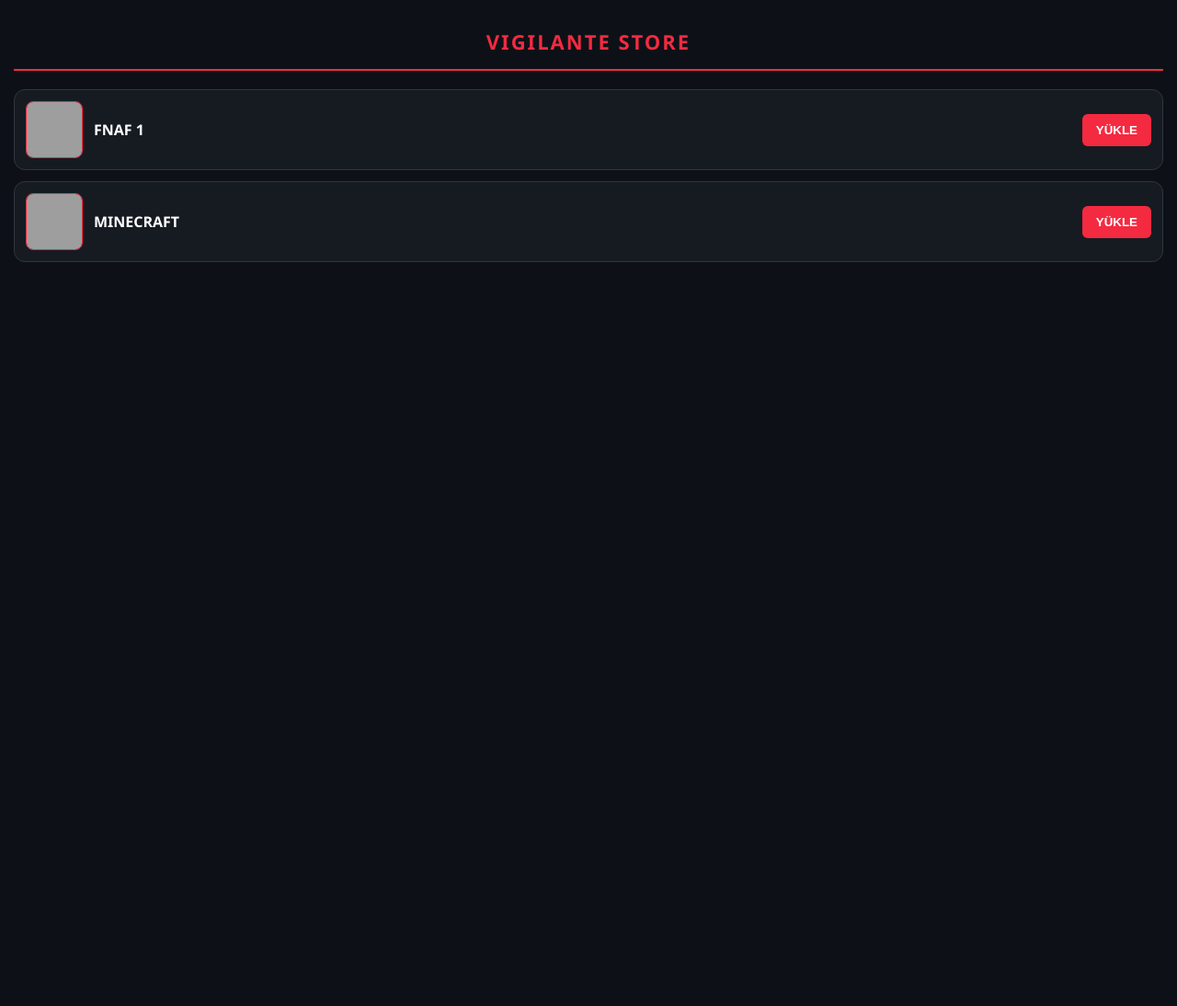
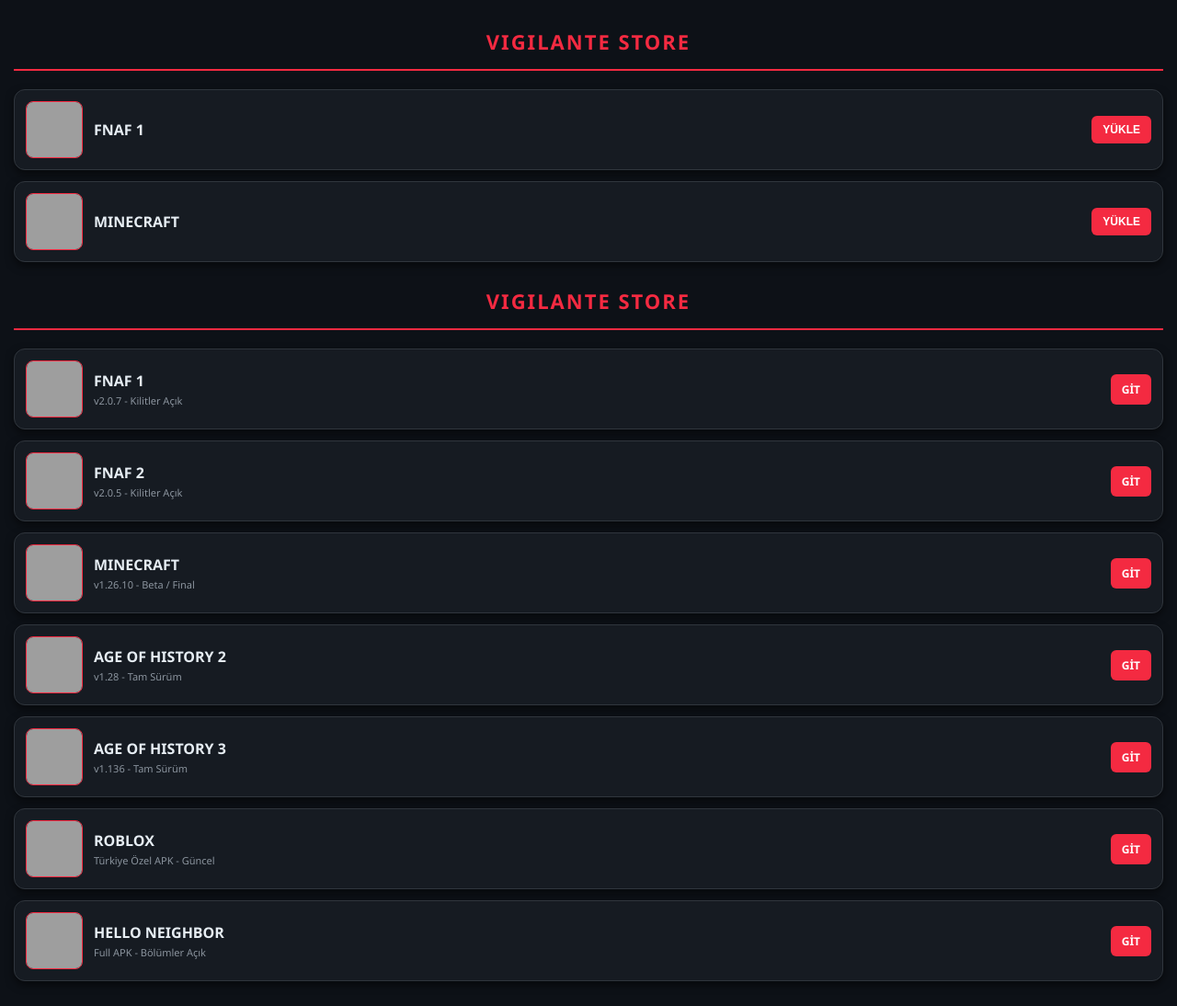
Before and after one commit to VigilanteTR/Vigilante-store, a plain HTML site: page index.html in a window 1280 px wide. Shown: the whole page at 92% size. Before the commit the page ends 800 px from the top, so only its background shows below. Drawn offline with Linux system fonts and the light colour scheme; grey boxes are pictures that could not be loaded.

Commit message:
index.html

```diff
--- a/index.html
+++ b/index.html
@@ -86,4 +86,133 @@
         }
     </script>
 </body>
+<html>
+    <!DOCTYPE html>
+<html lang="tr">
+<head>
+    <meta charset="UTF-8">
+    <meta name="viewport" content="width=device-width, initial-scale=1.0">
+    <title>VigilanteTR Store</title>
+    <style>
+        body {
+            background-color: #0d1117;
+            color: white;
+            font-family: 'Segoe UI', sans-serif;
+            margin: 0;
+            padding: 15px;
+        }
+        .header {
+            text-align: center;
+            padding: 15px 0;
+            border-bottom: 2px solid #f42a41;
+            margin-bottom: 20px;
+        }
+        .header h1 { margin: 0; font-size: 22px; color: #f42a41; letter-spacing: 2px; text-transform: uppercase; }
+
+        .game-card {
+            background: #161b22;
+            border-radius: 12px;
+            padding: 12px;
+            display: flex;
+            align-items: center;
+            margin-bottom: 12px;
+            border: 1px solid #30363d;
+            box-shadow: 0 4px 10px rgba(0,0,0,0.5);
+        }
+        .game-img {
+            width: 60px;
+            height: 60px;
+            border-radius: 8px;
+            object-fit: cover;
+            margin-right: 12px;
+            border: 1px solid #f42a41;
+        }
+        .game-info { flex-grow: 1; }
+        .game-info h3 { margin: 0; font-size: 16px; color: #e6edf3; }
+        .game-info p { margin: 3px 0 0; font-size: 11px; color: #8b949e; }
+
+        .download-btn {
+            background-color: #f42a41;
+            color: white;
+            text-decoration: none;
+            padding: 8px 12px;
+            border-radius: 6px;
+            font-weight: bold;
+            font-size: 12px;
+            text-transform: uppercase;
+            transition: 0.2s;
+        }
+        .download-btn:active { background-color: #9b1a29; transform: scale(0.95); }
+    </style>
+</head>
+<body>
+
+    <div class="header">
+        <h1>VIGILANTE STORE</h1>
+    </div>
+
+    <div class="game-card">
+        <img src="https://img.androidoyun.club/2014/11/five-nights-at-freddys-full-apk.jpg" class="game-img">
+        <div class="game-info">
+            <h3>FNAF 1</h3>
+            <p>v2.0.7 - Kilitler Açık</p>
+        </div>
+        <a href="https://androidoyun.club/2025/09/five-nights-at-freddys-v2-0-7-mod-apk-kilitler-acik.html" class="download-btn">GİT</a>
+    </div>
+
+    <div class="game-card">
+        <img src="https://img.androidoyun.club/2014/11/five-nights-at-freddys-2-full-apk.jpg" class="game-img">
+        <div class="game-info">
+            <h3>FNAF 2</h3>
+            <p>v2.0.5 - Kilitler Açık</p>
+        </div>
+        <a href="https://androidoyun.club/2023/10/five-nights-at-freddys-2-v2-0-5-mod-apk-kilitler-acik.html" class="download-btn">GİT</a>
+    </div>
+
+    <div class="game-card">
+        <img src="https://img.androidoyun.club/2024/11/minecraft-pocket-edition-full-apk.jpg" class="game-img">
+        <div class="game-info">
+            <h3>MINECRAFT</h3>
+            <p>v1.26.10 - Beta / Final</p>
+        </div>
+        <a href="https://androidoyun.club/2026/03/minecraft-v1-26-10-26-1-26-3-1-full-apk-beta-final.html" class="download-btn">GİT</a>
+    </div>
+
+    <div class="game-card">
+        <img src="https://img.androidoyun.club/2018/11/age-of-civilizations-2-full-apk.jpg" class="game-img">
+        <div class="game-info">
+            <h3>AGE OF HISTORY 2</h3>
+            <p>v1.28 - Tam Sürüm</p>
+        </div>
+        <a href="https://androidoyun.club/2025/08/age-of-history-2-v1-28-full-apk-tam-surum.html" class="download-btn">GİT</a>
+    </div>
+
+    <div class="game-card">
+        <img src="https://img.androidoyun.club/2024/11/age-of-history-3-apk.jpg" class="game-img">
+        <div class="game-info">
+            <h3>AGE OF HISTORY 3</h3>
+            <p>v1.136 - Tam Sürüm</p>
+        </div>
+        <a href="https://androidoyun.club/2025/12/age-of-history-3-v1-136-b13-full-apk-tam-surum.html" class="download-btn">GİT</a>
+    </div>
+
+    <div class="game-card">
+        <img src="https://img.uptodown.com/icons/roblox-android.png" class="game-img">
+        <div class="game-info">
+            <h3>ROBLOX</h3>
+            <p>Türkiye Özel APK - Güncel</p>
+        </div>
+        <a href="https://roblox.tr.uptodown.com/android" class="download-btn">GİT</a>
+    </div>
+
+    <div class="game-card">
+        <img src="https://img.androidoyun.club/2018/07/hello-neighbor-full-apk.jpg" class="game-img">
+        <div class="game-info">
+            <h3>HELLO NEIGHBOR</h3>
+            <p>Full APK - Bölümler Açık</p>
+        </div>
+        <a href="https://androidoyun.club/tag/hello-neighbor-full-apk" class="download-btn">GİT</a>
+    </div>
+
+</body>
 </html>
```
